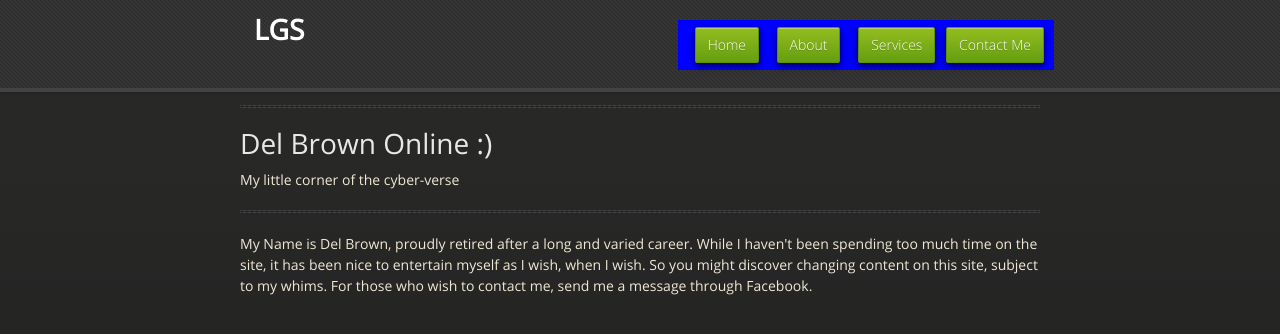
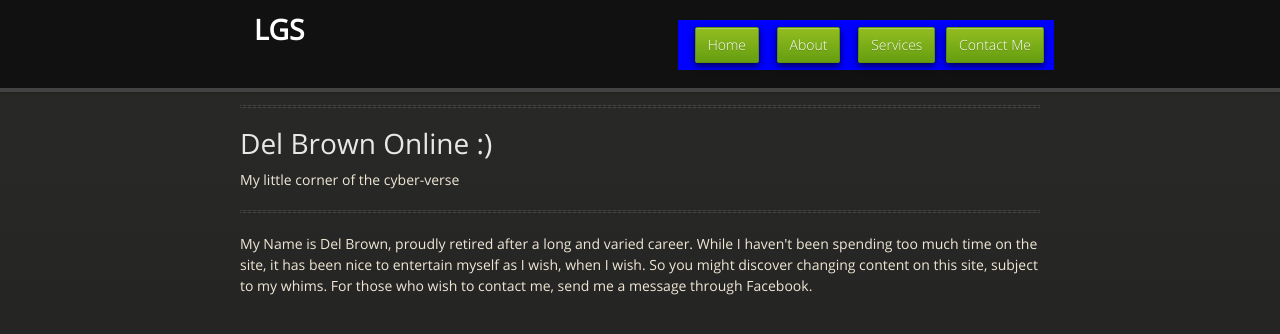
Before and after one commit to delonline/delonline.github.io, a Jekyll site: the page built from index.html, in a window 1280 px wide. Shown: the top 334 px of the page. Built offline with Jekyll 4.4.1, drawn with Linux system fonts in a browser that asks for light colours.

Commit message:
Update css.css

```diff
--- a/stylesheets/css.css
+++ b/stylesheets/css.css
@@ -15,10 +15,10 @@ body {font:400 16px 'Montserrat', sans-serf;}
 /* LAYOUT */
 /**********/
 
-#header {position:fixed;}
+#header {position:auto;}
 #header-content {width:100%;}
-#header-logo {padding:1em; background:$color-pri;}
-#header-nav {padding:1em; background:$color-sec;}
+#header-logo {padding:1em; background:#111111;}
+#header-nav {padding:1em; background:#555555;}
 #header-nav-toggle {color:#fff; font-size:2em; position:absolute; top:.5em; right:.5em; z-index:1; cursor:pointer;}
 
 
@@ -52,7 +52,7 @@ body {font:400 16px 'Montserrat', sans-serf;}
 
 @media screen and (min-width:600px) {
   /* Header */
-  #header {padding:1em; background:$color-pri;}
+  #header {padding:1em; background:#111111;}
   #header-content {max-width:800px; margin:0 auto; overflow:hidden;}
   #header-logo {padding:0; background:none; float:left;}
   #header-nav  {padding:.5em; background:none; float:right; display:block;}
```
